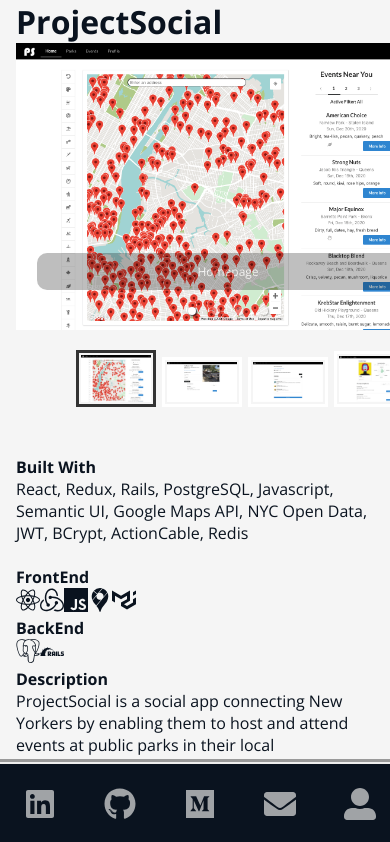
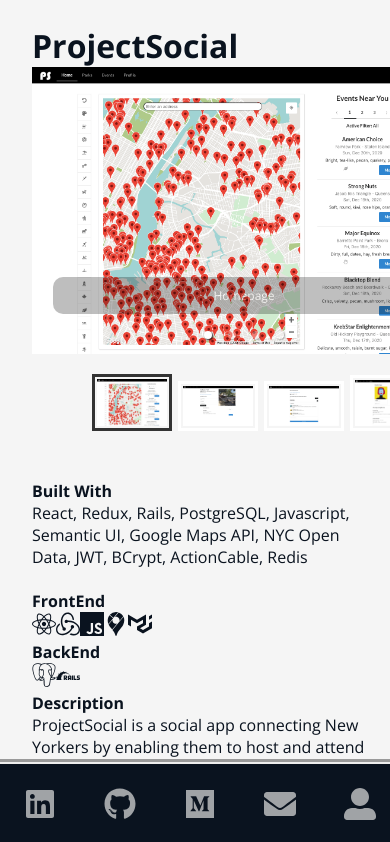
Before and after one commit to austbuhl/portfolio, a React (Create React App) app: page /projects/1 in a window 390 px wide. Shown: the top 842 px of the page. Built offline with nearby package versions, Linux system fonts and the light colour scheme.

Commit message:
Pretty darn responsive

```diff
--- a/src/App.js
+++ b/src/App.js
@@ -5,7 +5,7 @@
 import { ProjectCards } from './components/ProjectCards'
 import { ProjectDetail } from './components/ProjectDetail'
 import projects from './projects.json'
-import { Container } from '@material-ui/core'
+import { Grid, Container } from '@material-ui/core'
 import { animationOne, transition } from './animations/index'
 import './App.css'
 
@@ -15,7 +15,7 @@
       <Switch>
         <div className='App'>
           <NavBar />
-          <Container id='main-container'>
+          <Container>
             <Route
               exact
               path='/projects/:id'
@@ -36,7 +36,7 @@
                 variants={animationOne}
                 transition={transition}
               >
-                <h1>CSS is Cool</h1>
+                <h1>Austin</h1>
                 <p>But is it though?</p>
                 <NavLink to='/projects'>View Projects</NavLink>
               </motion.main>
--- a/src/components/ProjectDetail.css
+++ b/src/components/ProjectDetail.css
@@ -1,13 +1,20 @@
-.project-detail {
-  /* text-align: center; */
-  /* display: flex; */
-}
-
-/* .carousel-root {
-  width: 50vw;
-} */
-
 .project-image {
   width: 75%;
   height: auto;
 }
+
+.project-detail {
+  padding-top: 1.5rem;
+}
+
+@media only screen and (max-width: 600px) {
+  .project-detail {
+    margin-left: 1rem;
+  }
+}
+
+@media only screen and (min-width: 600px) {
+  .project-detail {
+    margin-left: 5rem;
+  }
+}
```
Also changed, not shown: src/App.css (+0 -12 lines), 1 other file (tests, documents, lock files or other folders).
